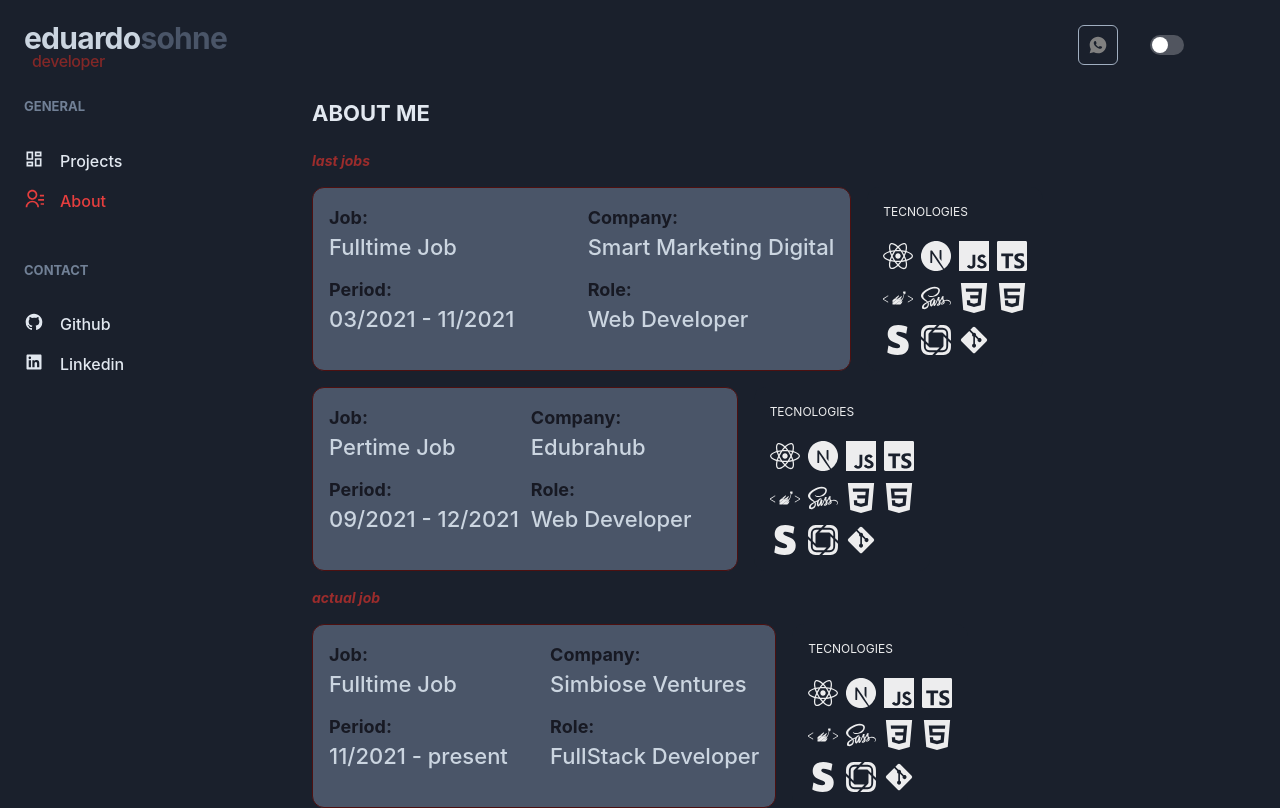
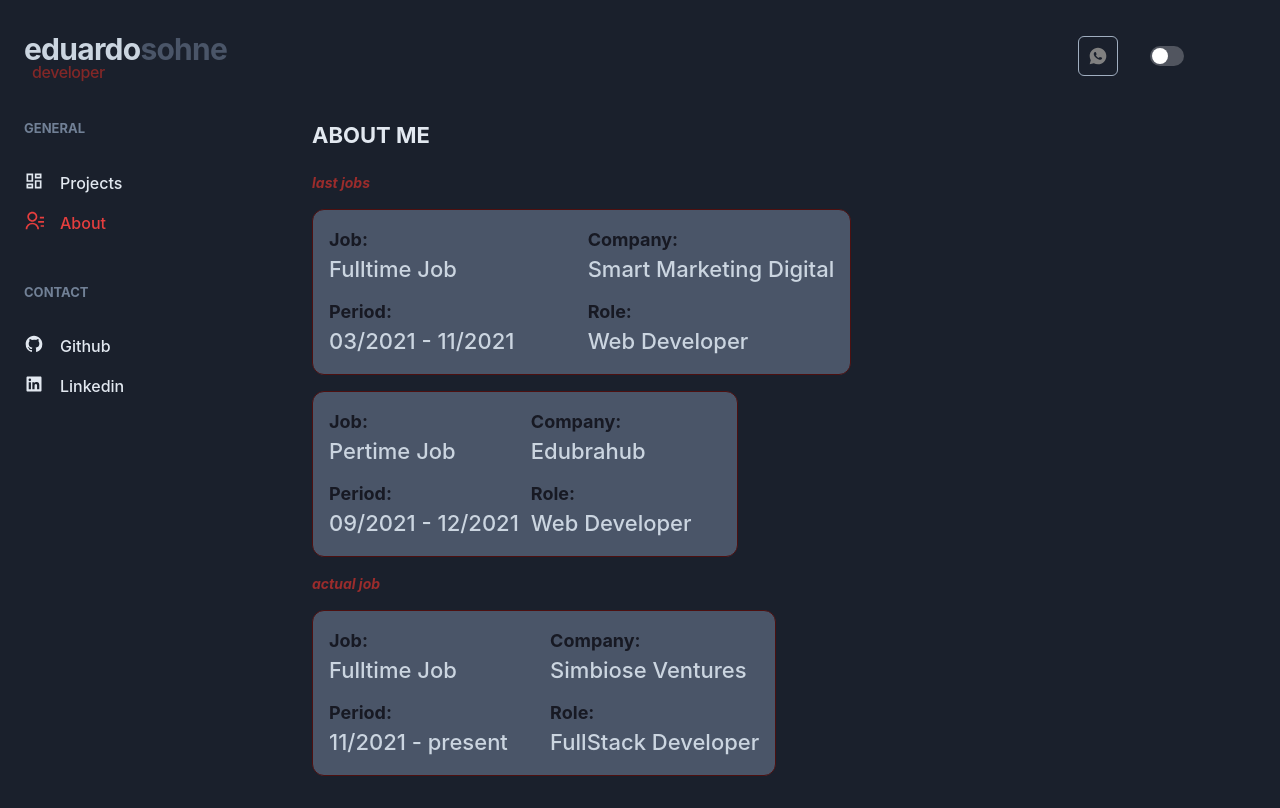
Before and after one commit to dudusohne/nextresume, a Next.js app: page /about in a window 1280 px wide. Built offline with nearby package versions, Linux system fonts and the light colour scheme.

Commit message:
Update about.tsx

```diff
--- a/src/pages/about.tsx
+++ b/src/pages/about.tsx
@@ -31,7 +31,7 @@ export default function About() {
                                 period="03/2021 - 11/2021"
                                 role="Web Developer"
                             />
-                            <TechData />
+
                         </Flex>
                         <Flex direction="row">
                             <AboutJob
@@ -40,7 +40,7 @@ export default function About() {
                                 period="09/2021 - 12/2021"
                                 role="Web Developer"
                             />
-                            <TechData />
+
                         </Flex>
                         <Text
                             fontSize={["8px", "10px", "12px", "14px"]}
@@ -56,7 +56,7 @@ export default function About() {
                                 period="11/2021 - present"
                                 role="FullStack Developer"
                             />
-                            <TechData />
+
                         </Flex>
                     </Stack>
                 </Flex>
```
